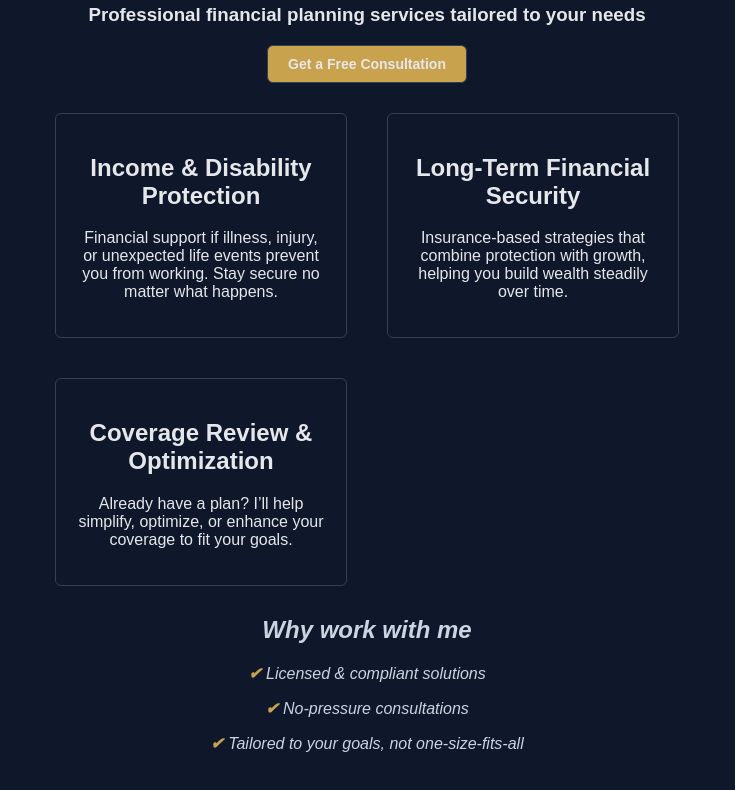
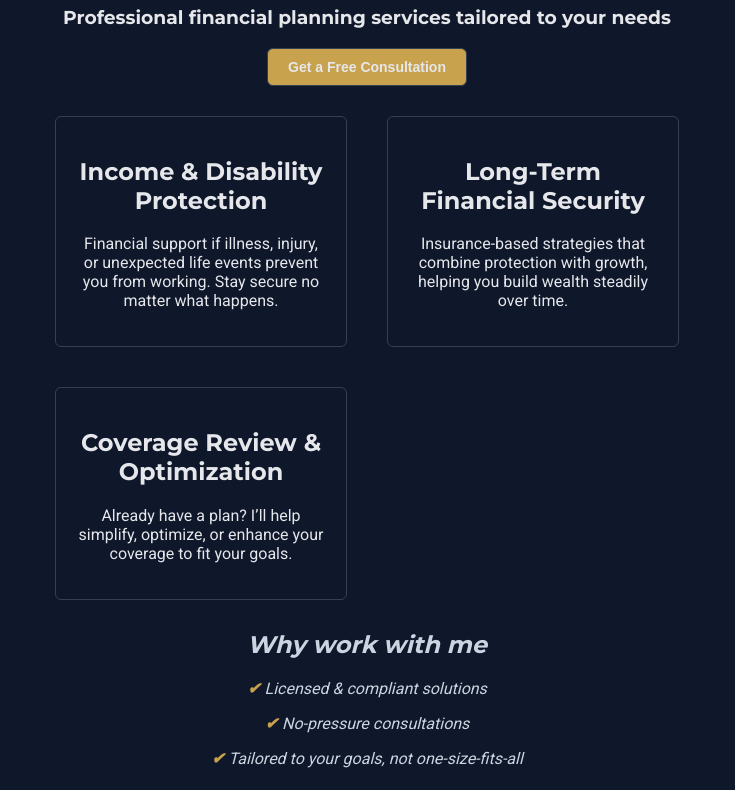
Before and after one commit to yaryhiin/landing-financial-advisor, a plain HTML site: page index.html in a window 1280 px wide. Shown: the part 84-874 px from the top of the page, without its empty margins (273-1008 px from the left). Drawn offline with Linux system fonts and the light colour scheme.

Commit message:
updated fonts

```diff
--- a/index.html
+++ b/index.html
@@ -4,6 +4,10 @@
     <meta charset="UTF-8" />
     <meta name="viewport" content="width=device-width, initial-scale=1.0" />
     <link rel="stylesheet" href="styles.css" />
+    <link
+      href="https://fonts.googleapis.com/css2?family=Montserrat:wght@700&family=Roboto:wght@400;500&display=swap"
+      rel="stylesheet"
+    />
     <title>Lord - Financial Advisor</title>
   </head>
   <body>
--- a/styles.css
+++ b/styles.css
@@ -1,9 +1,15 @@
 body {
   background-color: #0f172a;
   color: #e5e7eb;
-  font-family: Arial, sans-serif;
+  font-family: "Roboto", sans-serif;
   display: flex;
   flex-direction: column;
+}
+
+h1,
+h2,
+h3 {
+  font-family: "Montserrat", sans-serif;
 }
 
 header {
```
